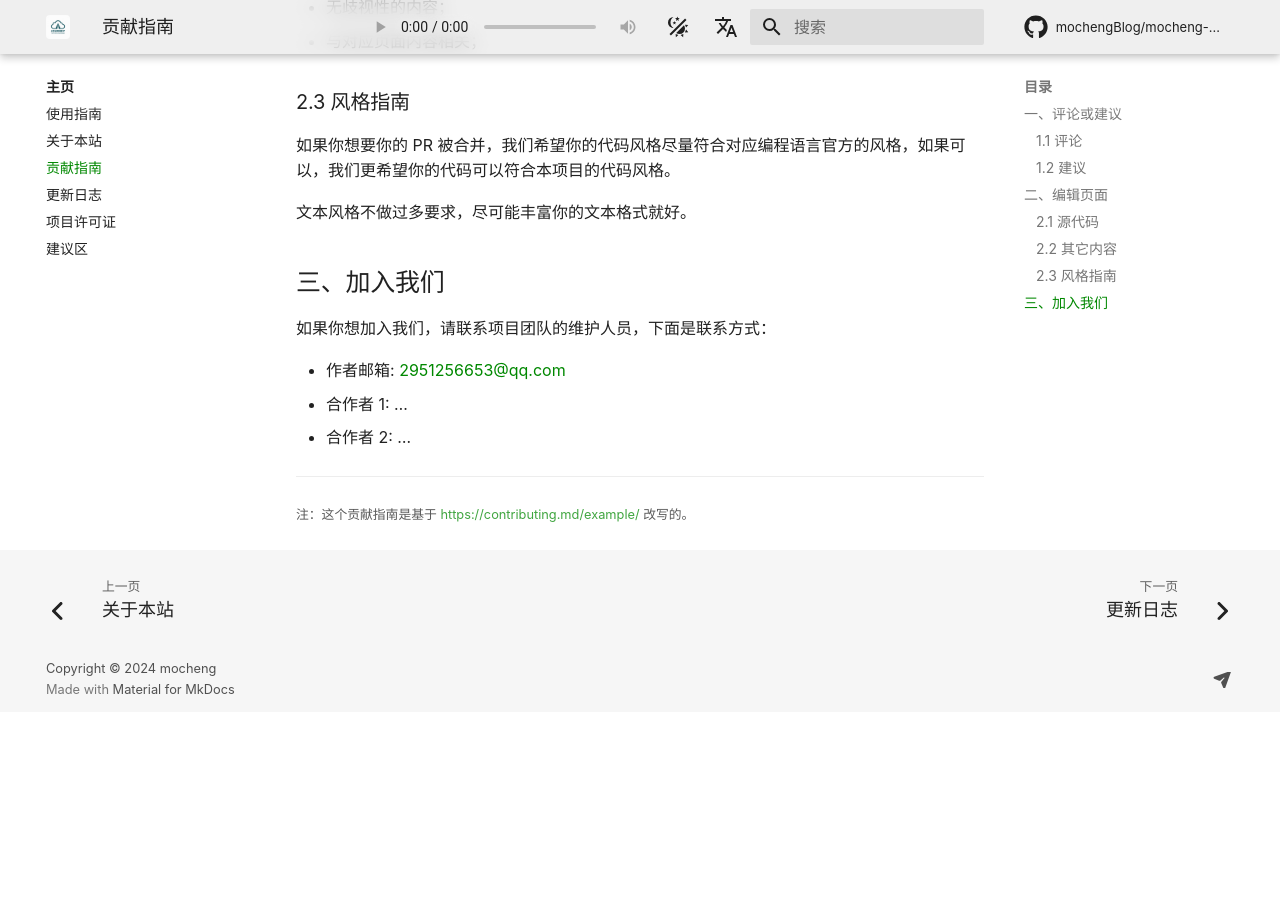
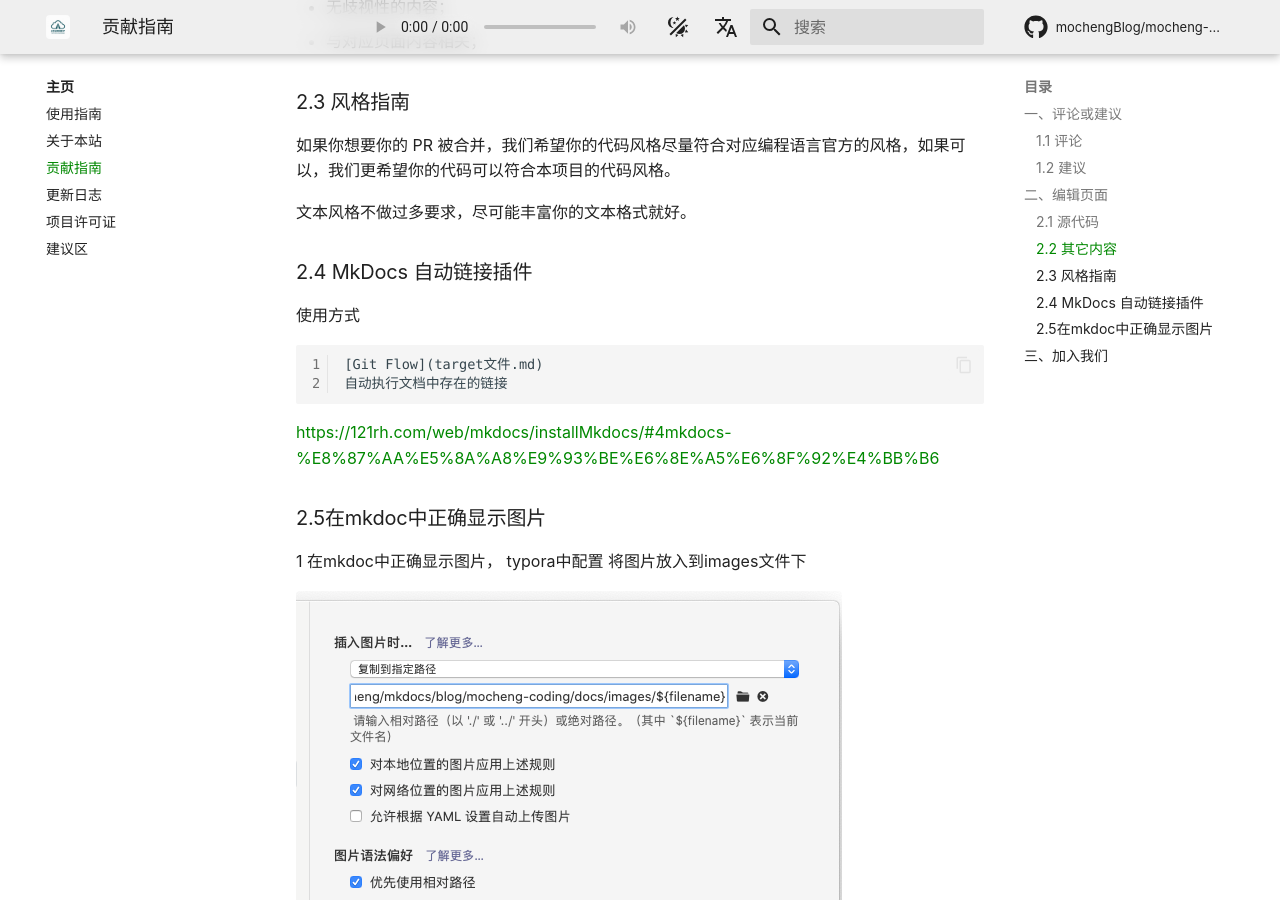
Before and after one commit to mochengBlog/mocheng-mk, an MkDocs documentation site: the page built from docs/Contributing.md, in a window 1280 px wide and 900 px high, scrolled down 1550 px. Built offline with MkDocs 1.6.1 and Material for MkDocs 9.7.7, drawn with Linux system fonts in a browser that asks for light colours; emoji names are drawn with the system emoji font; comment, search, counter and statistics services are not loaded; a style sheet for code colours, icons or effects is not loaded; before the commit the page ends 2262 px from its top, so only the background shows below that; some of the changed text lies outside the part shown.

Commit message:
修改一点细节

````diff
--- a/docs/Contributing.md
+++ b/docs/Contributing.md
@@ -48,6 +48,35 @@
 
 文本风格不做过多要求，尽可能丰富你的文本格式就好。
 
+
+
+### 2.4 MkDocs 自动链接插件
+
+使用方式
+
+
+
+```
+[Git Flow](target文件.md)
+自动执行文档中存在的链接
+```
+
+https://121rh.com/web/mkdocs/installMkdocs/#4mkdocs-%E8%87%AA%E5%8A%A8%E9%93%BE%E6%8E%A5%E6%8F%92%E4%BB%B6
+
+
+
+### 2.5在mkdoc中正确显示图片
+
+1 在mkdoc中正确显示图片， typora中配置 将图片放入到images文件下
+
+
+
+![image-20240826134409446](images/Contributing/image-20240826134409446.png)
+
+
+
+
+
 ## 三、加入我们
 
 如果你想加入我们，请联系项目团队的维护人员，下面是联系方式：
--- a/mkdocs.yml
+++ b/mkdocs.yml
@@ -1,14 +1,14 @@
 site_name: mocheng # 站点名称
-site_url: https://mochengBlog.github.io/mocheng-coding/ # 站点链接 https://github.com/mochengBlog/mocheng-coding.git
-repo_url: https://github.com/mochengBlog/mocheng-coding # 仓库地址
-repo_name: mochengBlog/mocheng-coding # 仓库名称
+site_url: https://mochengBlog.github.io/mocheng-mk/ # 站点链接 https://github.com/mochengBlog/mocheng-coding.git
+repo_url: https://github.com/mochengBlog/mocheng-mk # 仓库地址
+repo_name: mochengBlog/mocheng-mk # 仓库名称
 edit_uri: edit/main/docs/ # 编辑地址（页面会出现编辑按钮）
 site_description: Everything about the mocheng # 站点描述
 site_author: mocheng # 站点作者
 copyright: Copyright &copy; 2024 mocheng # 版权信息（会出现在左下角）
 remote_branch: gh-pages # GitHub Pages 远程分支名称（默认值）
 remote_name: origin # 远程名称（默认值）
-docs_dir: docs # 文档目录（默认值）
+docs_dir: 'docs' # 文档目录（默认值）
 site_dir: site # 网站目录（默认值）
 dev_addr: 127.0.0.1:8000 # 预览模式地址（默认值）
 use_directory_urls: true # URL 使用目录名还是文件名（默认值）
@@ -242,6 +242,7 @@
 
 
 plugins: # 插件
+  - autolinks # 自动链接插件（pip install mkdocs-autolinks-plugin）
   - search: # 搜索插件（内置）
       separator: '[\s\u200b\-_,:!=\[\]()"`/]+|\.(?!\d)|&[lg]t;|(?!\b)(?=[A-Z][a-z])' # 分隔符，我也不懂，我从官方那里找来的
       lang: # 支持的语言
@@ -287,6 +288,7 @@
       htmlmin_opts:
         remove_comments: true
       cache_safe: true
+
 
 watch: # serve 实时预览模式下检测更改的目录或文件
   - docs/
--- a/requirements.txt
+++ b/requirements.txt
@@ -10,3 +10,4 @@
 mkdocs-material-extensions==1.3.1
 mkdocs-minify-plugin==0.8.0
 mkdocs-statistics-plugin==0.1.3
+mkdocs-autolinks-plugin==0.7.1
````
Also changed, not shown: docs/weekly/idea/口袋助手.md (+35 -13 lines), docs/weekly/utils/VMvare.md (added, +48 -0 lines), docs/weekly/weekly/资源站点.md (+11 -1 lines), docs/images/Contributing/image-20240826134409446.png (added), docs/images/image-20240826113618479.png (added), docs/images/image-20240826122553004.png (added), docs/images/口袋助手/image-20240826134409446.png (added), docs/weekly/idea/第二大脑.md (added).
